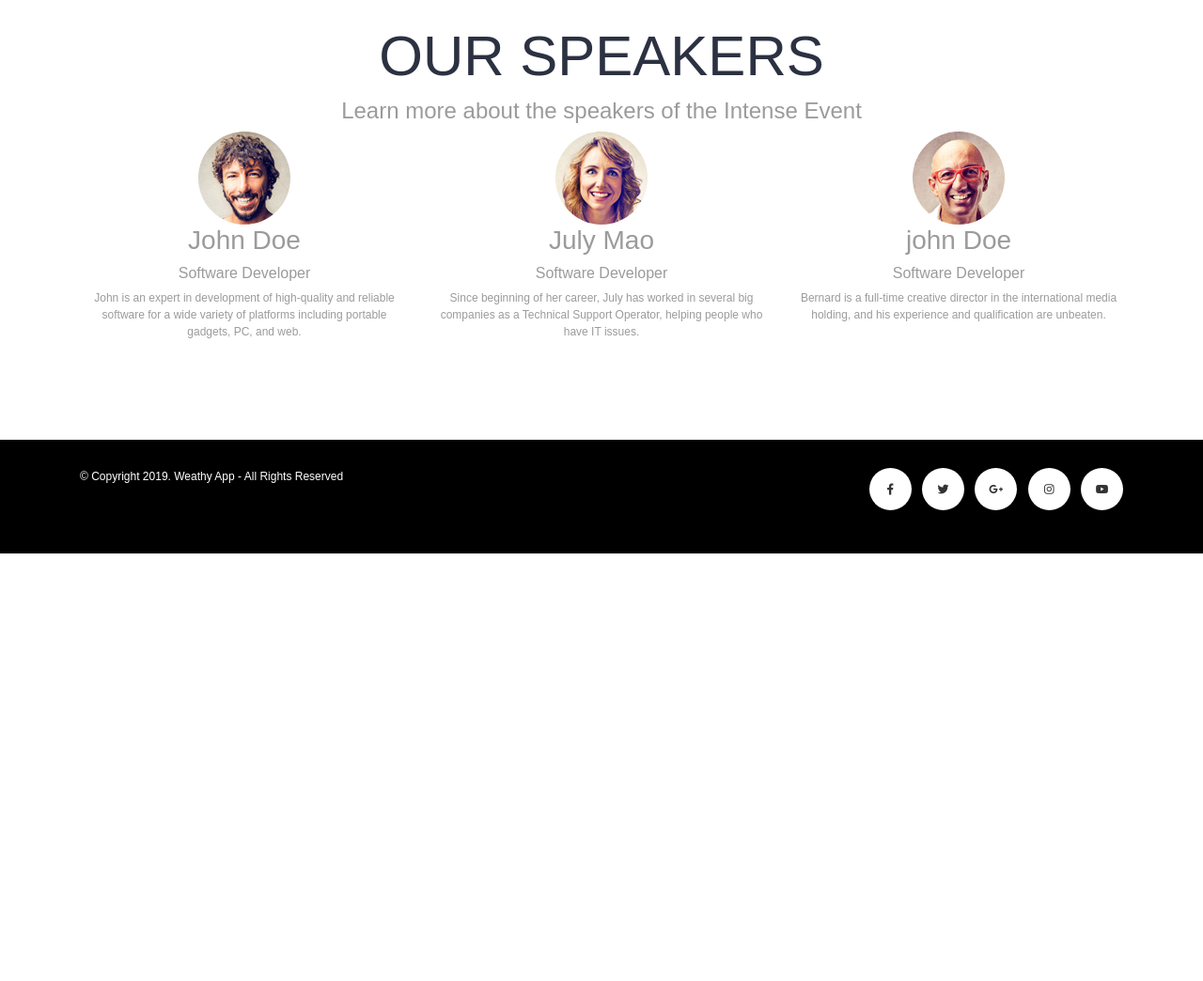
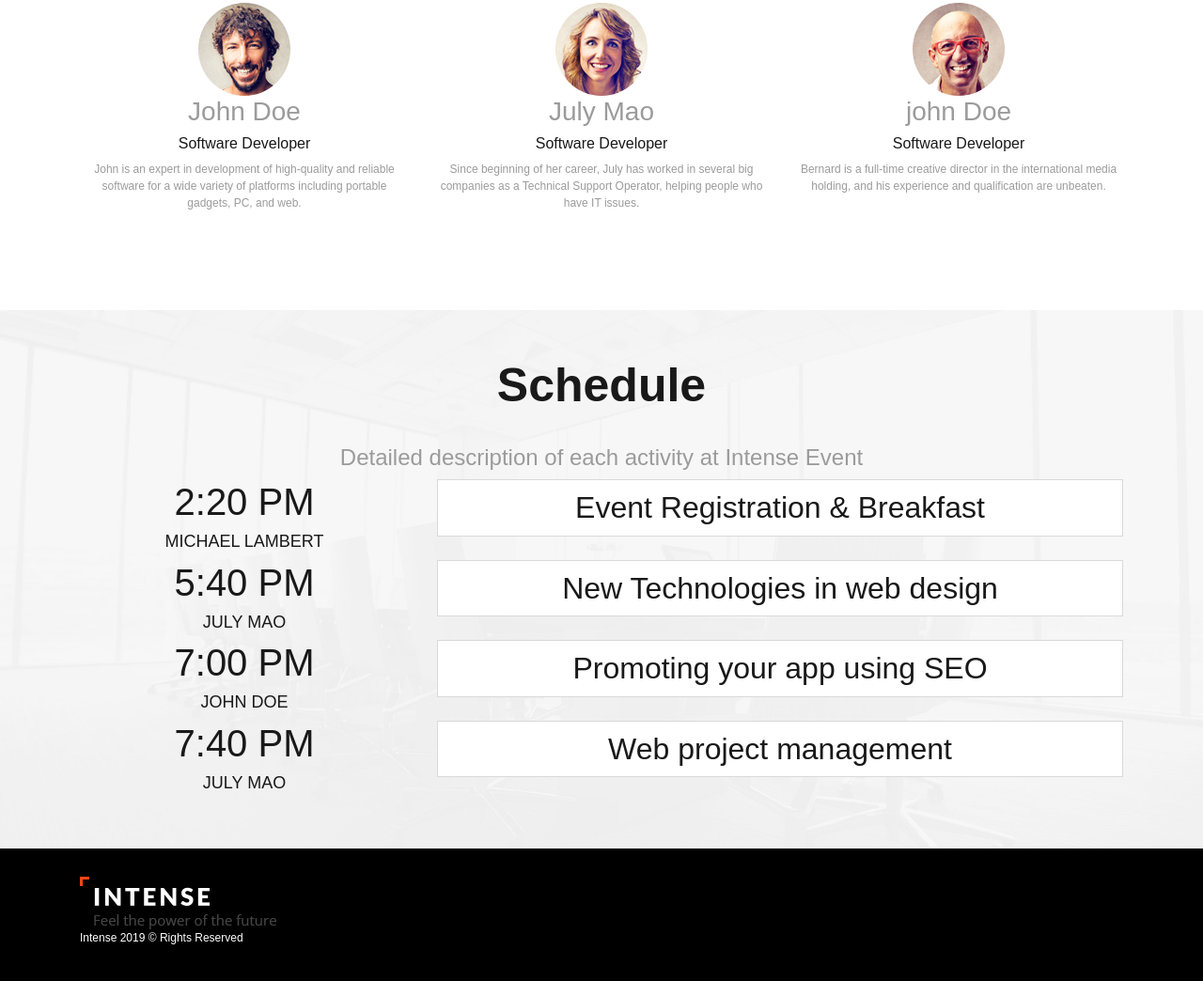
Before and after one commit to gracielagiron/pruebadw2, a plain HTML site: page index.html in a window 1280 px wide. Shown: the part 1362-2406 px from the top of the page at 94% size. Before the commit the page ends 1951 px from the top, so only its background shows below. Drawn offline with Linux system fonts and the light colour scheme.

Commit message:
Add files via upload

```diff
--- a/css/style.css
+++ b/css/style.css
@@ -70,7 +70,7 @@ body{
 	background-size: auto;
 	background-repeat: repeat;
 	background-position: center;
-	color: white;
+	color: #FF4514;
 }
 
 #home h1{
@@ -175,53 +175,43 @@ font-size: 25px;
 }
 
 
-.titulo2{
-	font-size: 80px;
-	font-weight: 700;
-	color: #ff4514;
+
+#schedule{
+	background-image: url(../img/bg-schedule.jpg);
+	background-repeat: no-repeat;
+	background-position: center;
+	background-size: cover;
+	text-align: center;
+	padding: 50px;
 }
 
-.iconos{
-	width: 30px;
+
+
+#schedule h2{
+	border: 1px solid  #d9d9d9;
+	background-color: white;
+	padding: 10px 10px;
 }
 
-.iconostext{
-	font-size: 15px;
+#schedule  h1,h6,h2{
+	color:#191919;
 }
 
-#watch{
-	background-image: url(../img/bg-sky.png);
-	background-repeat: repeat-x;
+
+#schedule h6{
+	font-size: 18px;
 }
 
-.img-80{
-	max-width: 80%;
+.heading{
+	text-align: center;
+	font-size: 50px;
+	font-weight:700;
+	margin-bottom: 3%;
+	color:#191919;
 }
 
-.watches img{
-	max-width: 50%;
-	align-items: center;
-}
 
-#apps{
-	background-image: url( ../img/bg-snow.png);
-	background-size: auto;
-	background-repeat: repeat;
-	background-position: center;
-}
 
-.padtoop{
- padding-top: 18%;
-}
-
-#apps .subtitle{
-	color: white;
-
-}
-
-#apps label{
-	color: white;
-}
 
 footer{
 	background-color: #000000;
--- a/index.html
+++ b/index.html
@@ -3,7 +3,7 @@
 <head>
 <meta charset="UTF-8">
 <meta name="viewport" content="width=device-width, initial-scale=1, shrink-to-fit=no">
-<title>Intesnse Event</title>
+<title>Intense Event</title>
 <link href="img/favicon.png" rel="icon">
 <link href="css/bootstrap.min.css" rel="stylesheet">
 <link href="css/bootstrap-custom.css" rel="stylesheet">
@@ -130,7 +130,7 @@ modern gadgets’ usability. Share your experience and learn something new at In
 	</div>
 </section>
 
-<section id="numbers" class="section center">
+<section id="numbers">
 	<div class="container">
 
 <div class="row">
@@ -192,34 +192,68 @@ modern gadgets’ usability. Share your experience and learn something new at In
 	</div>
 	</div>
 
+    </section>
+
+	<section id="schedule">
+	<div class="container">
+		<h1 class="heading"> Schedule </h1>
+		<h4>Detailed description of each activity at Intense Event</h4>
+
+		<div class="row">
+		<article class="col-md-4 col-sm-4 col-xs-12">
+			<h1>2:20 PM</h1>
+			<h6>MICHAEL LAMBERT</h6>
+		</article>
+
+		<article class="col-md-8 col-sm-8 col-xs-12 box">
+		<h2>Event Registration & Breakfast</h2>
+		</article>
+		</div>
+
+		<div class="row">
+		<article class="col-md-4 col-sm-4 col-xs-12">
+			<h1>5:40 PM</h1>
+			<h6>JULY MAO</h6>
+		</article>
+
+		<article class="col-md-8 col-sm-8 col-xs-12 box">
+		<h2>New Technologies in web design</h2>
+		</article>
+		</div>
 
 
+		<div class="row">
+		<article class="col-md-4 col-sm-4 col-xs-12">
+			<h1>7:00 PM</h1>
+			<h6>JOHN DOE</h6>
+		</article>
+
+		<article class="col-md-8 col-sm-8 col-xs-12 box">
+		<h2>Promoting your app using SEO</h2>
+		</article>
+		</div>
 
 
+		<div class="row espacios">
+		<article class="col-md-4 col-sm-4 col-xs-12">
+			<h1>7:40 PM</h1>
+			<h6>JULY MAO</h6>
+		</article>
 
-
-
-    </section>
+		<article class="col-md-8 col-sm-8 col-xs-12 box">
+		<h2> Web project management</h2>
+		</article>
+		</div>
+		</div>
+	</section>
 
 
 
 	<footer>
 		<div class="container">
-		<div class="row">
-			<article class="col-md-6 col-sm-12">
-				<p>	© Copyright 2019. Weathy App - All Rights Reserved</p>
-			</article>
+			<img src="img/logo-footer.png" class="img-fluid" alt="logo">
+			<p>Intense 2019 © Rights Reserved</p>
 
-			<article class="col-md-6 col-sm-12">
-				<ul class="text-right list-inline">
-					<li class="list-inline-item"><a href="#"><i class="fab fa-facebook-f"></i></a></li>
-					<li class="list-inline-item"><a href="#"><i class="fab fa-twitter"></i></a></li>
-					<li class="list-inline-item"><a href="#"><i class="fab fa-google-plus-g"></i></a></li>
-					<li class="list-inline-item"><a href="#"><i class="fab fa-instagram"></i></a></li>
-					<li class="list-inline-item"><a href="#"><i class="fab fa-youtube"></i></a></li>
-				</ul>
-			</article>
-		</div>
 		</div>
 	</footer>
 
```
